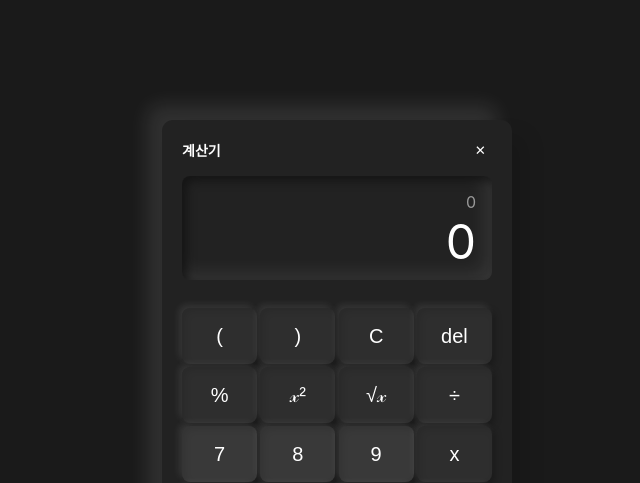
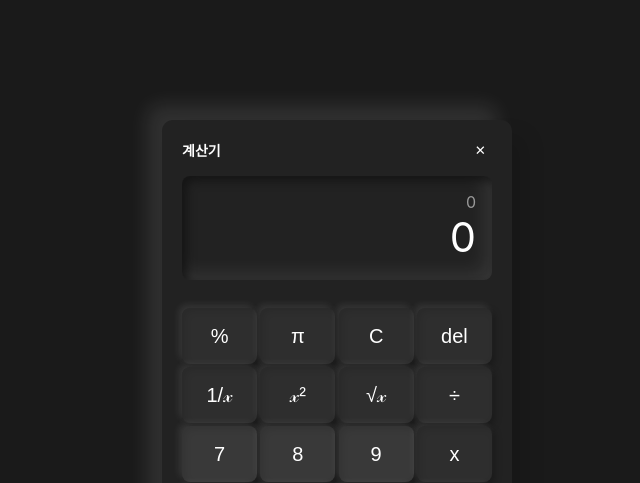
Before and after one commit to Yejin-Han/team_project, a React (Create React App) app: page /calculator in a window 1280 px wide. Shown: the top 483 px of the page, without its empty margins (303-943 px from the left). Built offline with nearby package versions, Linux system fonts and the light colour scheme; a web font is replaced by a local one.

Commit message:
230217 yejin update
[수정]
- 다시 원래대로 복구,,  Keypads.js 전면 수정 중

```diff
--- a/src/components/calculator/CalcContext.js
+++ b/src/components/calculator/CalcContext.js
@@ -5,6 +5,7 @@ export const CalcContext = createContext();
 const CalcProvider = ({ children }) => {
   const [calc, setCalc] = useState({
     sign: "",
+    num: 0,
     res: 0,
     exp: 0,
   });
--- a/src/components/calculator/Calculator.js
+++ b/src/components/calculator/Calculator.js
@@ -7,8 +7,8 @@ import Keypads from "./Keypads";
 import CalcProvider from "./CalcContext";
 
 const Values = [
-  ["(", ")", "C", "del"],
-  ["%", "𝓍²", "√𝓍", "÷"],
+  ["%", "π", "C", "del"],
+  ["1/𝓍", "𝓍²", "√𝓍", "÷"],
   ["7", "8", "9", "x"],
   ["4", "5", "6", "-"],
   ["1", "2", "3", "+"],
--- a/src/components/calculator/Calculator.style.scss
+++ b/src/components/calculator/Calculator.style.scss
@@ -30,7 +30,6 @@
   box-sizing: border-box;
   padding: 1rem;
   text-align: right;
-  font-size: 3rem;
   border-radius: 0.5rem;
   box-shadow: inset 5px 5px 10px rgba(0, 0, 0, 0.5),
     inset -5px -5px 20px rgba(255, 255, 255, 0.1);
@@ -41,7 +40,7 @@
     color: #999;
   }
   .result {
-    font-size: 3rem;
+    font-size: 2.6rem;
   }
 }
 .keypads {
--- a/src/components/calculator/Keypads.js
+++ b/src/components/calculator/Keypads.js
@@ -3,11 +3,11 @@ import { CalcContext } from "./CalcContext";
 
 const getStyleName = (btn) => {
   const symbolClass = {
-    "(": "opt",
-    ")": "opt",
+    "%": "opt",
+    π: "opt",
     C: "opt",
     del: "opt",
-    "%": "opt",
+    "1/𝓍": "opt",
     "𝓍²": "opt",
     "√𝓍": "opt",
     "÷": "opt",
@@ -23,78 +23,87 @@ const Keypads = ({ value }) => {
   const { calc, setCalc } = useContext(CalcContext);
   const numClick = () => {
     const valueStr = value.toString();
-    let resValue;
-    if (valueStr === "0" && calc.res === 0) {
-      resValue = "0";
+    let numValue;
+    if (valueStr === "0" && calc.num === 0) {
+      numValue = "0";
     } else {
-      resValue = Number(calc.res + valueStr);
+      numValue = Number(calc.num + valueStr);
     }
     setCalc({
       ...calc,
-      res: resValue,
-      exp: calc.exp.toString().includes("=")
-        ? valueStr
-        : calc.exp !== 0
-        ? calc.exp + valueStr
-        : valueStr,
+      num: numValue,
+      exp: calc.exp ? valueStr : calc.exp + valueStr,
+      /* calc.exp.toString().includes("=") ? valueStr : calc.exp !== 0 ? calc.exp + valueStr : valueStr, */
+    });
+  };
+  const percentClick = () => {
+    setCalc({
+      num: calc.num / 100,
+      res: calc.res / 100,
+      sign: "",
+      exp: calc.exp ? calc.num + "÷100" : 0,
+    });
+  };
+  const piClick = () => {
+    setCalc({
+      num: calc.num ? (calc.num * Math.PI).toFixed(10) : Math.PI.toFixed(10),
+      res: calc.res ? (calc.res * Math.PI).toFixed(10) : Math.PI.toFixed(10),
+      sign: "",
+      exp: calc.num ? calc.num + value : value,
     });
   };
   const resetClick = () => {
     setCalc({
       sign: "",
+      num: 0,
       res: 0,
       exp: 0,
     });
   };
   const delClick = () => {
     setCalc({
-      res: calc.res ? calc.res.slice(0, -1) : 0,
+      num: calc.num ? calc.num.toString().slice(0, -1) : 0,
+      res: calc.res ? calc.res.toString().slice(0, -1) : 0,
       sign: "",
-      exp: calc.res ? calc.res.slice(0, -1) : 0,
-    });
-  };
-  const percentClick = () => {
-    setCalc({
-      res: calc.res / 100,
-      sign: "",
-      exp: calc.res ? calc.res + "÷100" : 0,
+      exp: calc.exp ? calc.exp.toString().slice(0, -1) : 0,
     });
   };
   const squareClick = () => {
     setCalc({
+      num: calc.num ** 2,
       res: calc.res ** 2,
       sign: "",
-      exp: calc.res ? calc.res + "^2" : 0,
+      exp: calc.num ? calc.num + "^2" : calc.res + "^2",
     });
   };
   const sqrtClick = (e) => {
     setCalc({
+      num: Number(Math.sqrt(calc.num).toFixed(10)),
       res: Number(Math.sqrt(calc.res).toFixed(10)),
       sign: "",
-      exp: calc.res ? "√" + calc.res : 0,
+      exp: calc.num ? "√" + calc.num : "√" + calc.res,
     });
   };
   const signClick = () => {
     setCalc({
       sign: value,
-      res:
-        !calc.res && calc.exp
-          ? Number(calc.exp.toFixed(10))
-          : Number(calc.res.toFixed(10)),
-      exp: !calc.res && calc.exp ? calc.exp + value : calc.res + value,
+      res: !calc.res && calc.num ? calc.num : calc.res,
+      num: 0,
+      exp: !calc.res && calc.num ? calc.num + value : calc.res + value,
     });
   };
   const invertClick = () => {
     setCalc({
+      num: calc.num ? calc.num * -1 : 0,
       res: calc.res ? calc.res * -1 : 0,
       sign: "",
-      exp: calc.res ? calc.res + "* (-1)" : 0,
+      exp: calc.num ? calc.num + "* (-1)" : calc.res + "* (-1)",
     });
   };
   const dotClick = () => {
     setCalc({
       ...calc,
-      res: !calc.exp.toString().includes(".") ? calc.res + value : calc.res, //screen에 .이 없으면 .을 붙여주고 아니면 그대로
+      num: !calc.num.toString().includes(".") ? calc.num + value : calc.num, //screen에 .이 없으면 .을 붙여주고 아니면 그대로
       exp: calc.exp ? calc.exp + value : value,
     });
   };
@@ -110,19 +119,19 @@ const Keypads = ({ value }) => {
         return result[sign](a, b);
       };
       setCalc({
-        res: math(calc.res, calc.exp, calc.sign),
+        res: Number(math(calc.res, calc.num, calc.sign).toFixed(10)),
         sign: "",
+        num: 0,
         exp: calc.exp ? calc.exp + value : value,
       });
     }
   };
   const handleClick = () => {
     const clickedValue = {
-      //"(": leftParenClick,
-      //")": rightParenClick,
+      "%": percentClick,
+      π: piClick,
       C: resetClick,
       del: delClick,
-      "%": percentClick,
       "𝓍²": squareClick,
       "√𝓍": sqrtClick,
       "÷": signClick,
--- a/src/components/calculator/Screen.js
+++ b/src/components/calculator/Screen.js
@@ -6,7 +6,7 @@ const Screen = () => {
   return (
     <div className="screen">
       <p className="expression">{calc.exp}</p>
-      <p className="result">{calc.res}</p>
+      <p className="result">{calc.num ? calc.num : calc.res}</p>
     </div>
   );
 };
```
